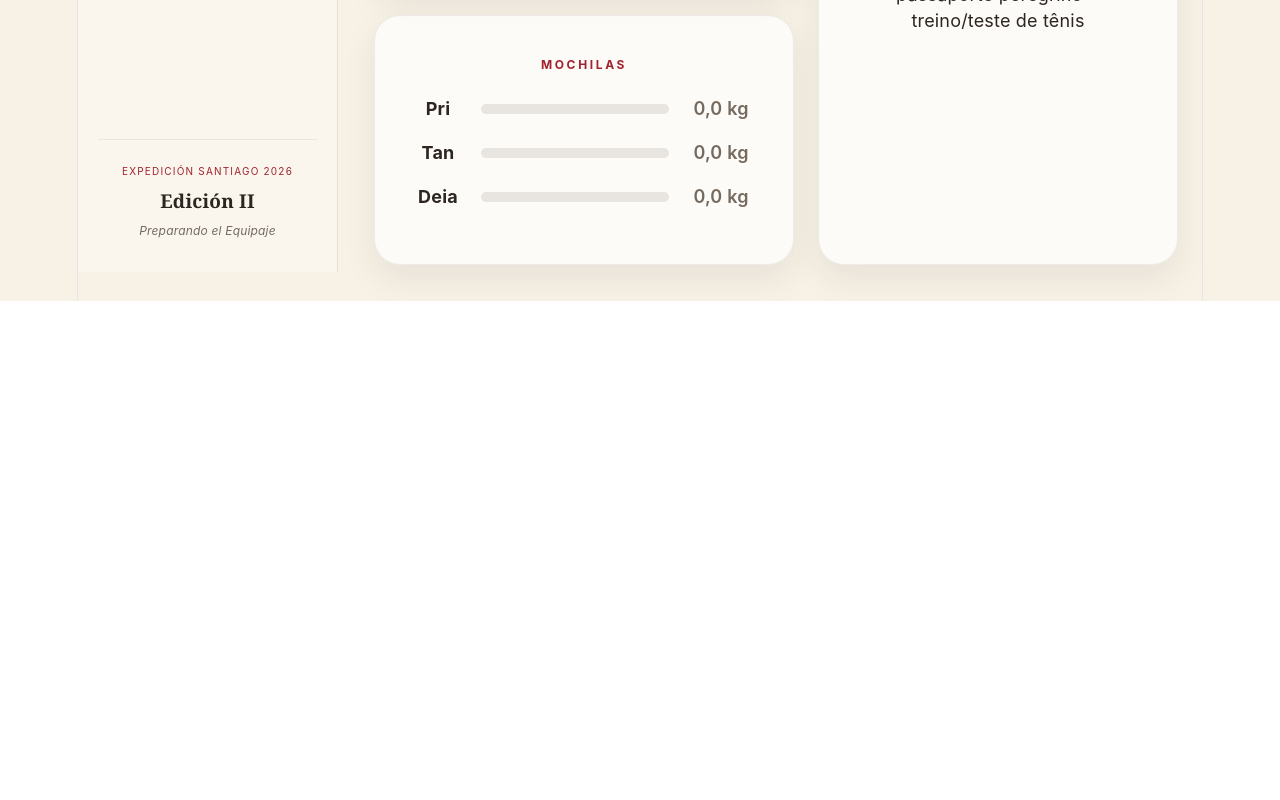
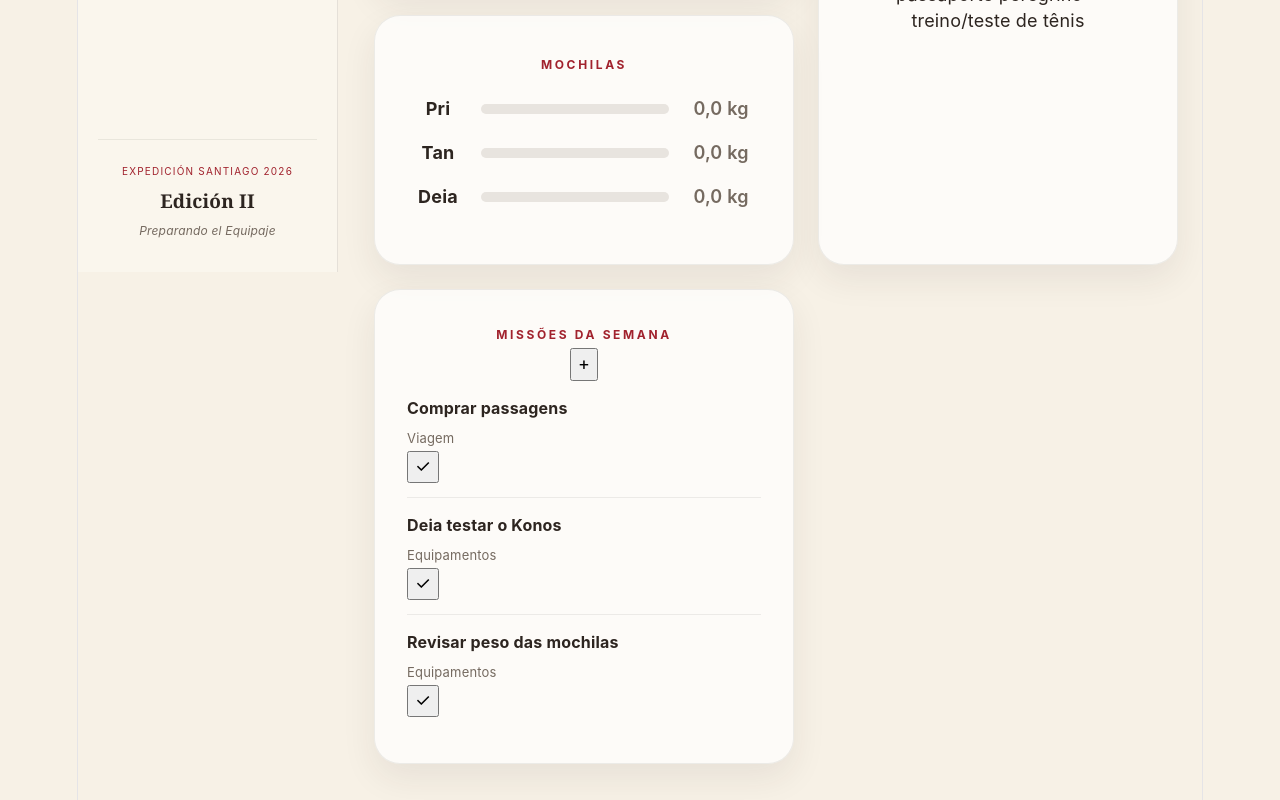
Before and after one commit to pbrittes/cuaderno-del-peregrino, a React (Vite) app: page / in a window 1280 px wide. Shown: the part 528-1328 px from the top of the page. Before the commit the page ends 829 px from the top, so only its background shows below. Built offline with nearby package versions, Linux system fonts and the light colour scheme.

Commit message:
feat: add editable missions

```diff
--- a/src/App.css
+++ b/src/App.css
@@ -404,4 +404,64 @@ h2 {
   .gear-weight {
     display: block !important;
   }
+}.missions-card {
+  background: rgba(255,255,255,.72);
+  border-radius: 26px;
+  padding: 32px;
+  border: 1px solid rgba(45,37,32,.08);
+  box-shadow: var(--shadow-card);
 }
+
+.mission-row {
+  padding: 14px 0;
+  border-bottom: 1px solid rgba(45,37,32,.08);
+}
+
+.mission-row:last-child {
+  border-bottom: none;
+}
+
+.mission-row strong {
+  display: block;
+  font-size: 16px;
+}
+
+.mission-row small {
+  color: var(--color-muted);
+  text-transform: capitalize;
+  font-size: 13px;
+}.mission-row {
+  width: 100%;
+  border: none;
+  background: transparent;
+  cursor: pointer;
+
+  text-align: left;
+
+  padding: 14px 0;
+
+  border-bottom: 1px solid rgba(45, 37, 32, .08);
+
+  transition: .2s;
+}
+
+.mission-row:hover {
+  opacity: .70;
+}
+
+.mission-row:last-child {
+  border-bottom: none;
+}
+
+.mission-row strong {
+  display: block;
+  font-size: 16px;
+  color: var(--color-ink);
+}
+
+.mission-row small {
+  display: block;
+  margin-top: 4px;
+  color: var(--color-muted);
+  text-transform: capitalize;
+}
--- /dev/null
+++ b/src/data/missionStore.ts
@@ -0,0 +1,84 @@
+import { useEffect, useState } from 'react'
+import { initialMissions, type Mission } from './missions'
+
+const STORAGE_KEY = 'cuaderno-missions'
+
+export function useMissionStore() {
+  const [missions, setMissions] = useState<Mission[]>(() => {
+    const saved = localStorage.getItem(STORAGE_KEY)
+
+    if (!saved) {
+      return initialMissions
+    }
+
+    try {
+      return JSON.parse(saved) as Mission[]
+    } catch {
+      return initialMissions
+    }
+  })
+
+  useEffect(() => {
+    localStorage.setItem(STORAGE_KEY, JSON.stringify(missions))
+  }, [missions])
+
+  function createMission(title: string) {
+    const trimmed = title.trim()
+
+    if (!trimmed) return
+
+    const mission: Mission = {
+      id: crypto.randomUUID(),
+      title: trimmed,
+      description: '',
+      category: 'geral',
+      priority: 'média',
+      status: 'todo',
+      source: 'manual',
+    }
+
+    setMissions((current) => [...current, mission])
+  }
+
+  function addMission(mission: Mission) {
+    setMissions((current) => [...current, mission])
+  }
+
+  function updateMission(id: string, data: Partial<Mission>) {
+    setMissions((current) =>
+      current.map((mission) =>
+        mission.id === id
+          ? { ...mission, ...data }
+          : mission,
+      ),
+    )
+  }
+
+  function removeMission(id: string) {
+    setMissions((current) =>
+      current.filter((mission) => mission.id !== id),
+    )
+  }
+
+  function toggleMission(id: string) {
+    setMissions((current) =>
+      current.map((mission) =>
+        mission.id === id
+          ? {
+              ...mission,
+              status: mission.status === 'done' ? 'todo' : 'done',
+            }
+          : mission,
+      ),
+    )
+  }
+
+  return {
+    missions,
+    createMission,
+    addMission,
+    updateMission,
+    removeMission,
+    toggleMission,
+  }
+}
--- a/src/data/missions.ts
+++ b/src/data/missions.ts
@@ -0,0 +1,66 @@
+export type MissionCategory =
+  | 'viagem'
+  | 'equipamentos'
+  | 'hospedagem'
+  | 'financeiro'
+  | 'treinos'
+  | 'documentos'
+  | 'saúde'
+  | 'compras'
+  | 'geral'
+
+export type MissionPriority = 'alta' | 'média' | 'baixa'
+
+export type MissionStatus = 'todo' | 'doing' | 'done' | 'cancelled'
+
+export type MissionSource = 'manual' | 'system'
+
+export type Mission = {
+  id: string
+  title: string
+  description?: string
+  category: MissionCategory
+  priority: MissionPriority
+  status: MissionStatus
+  source: MissionSource
+  dueDate?: string
+  linkedTo?: {
+    type: 'agenda' | 'mochila' | 'viagem' | 'hospedagem'
+    id: string
+  }
+}
+
+export const initialMissions: Mission[] = [
+  {
+    id: 'comprar-passagens',
+    title: 'Comprar passagens',
+    description: 'Avaliar no fim de semana do WOODZ.',
+    category: 'viagem',
+    priority: 'alta',
+    status: 'todo',
+    source: 'manual',
+    dueDate: '2026-07-19',
+  },
+  {
+    id: 'testar-konos-deia',
+    title: 'Deia testar o Konos',
+    description: 'Tênis comprado. Falta teste no pé da peregrina.',
+    category: 'equipamentos',
+    priority: 'alta',
+    status: 'todo',
+    source: 'manual',
+    linkedTo: {
+      type: 'mochila',
+      id: 'tenis-principal',
+    },
+  },
+  {
+    id: 'revisar-mochilas',
+    title: 'Revisar peso das mochilas',
+    description: 'Checar o que vai na mochila e o que vai no corpo.',
+    category: 'equipamentos',
+    priority: 'média',
+    status: 'todo',
+    source: 'manual',
+  },
+]
--- a/src/pages/Home/Home.tsx
+++ b/src/pages/Home/Home.tsx
@@ -1,6 +1,8 @@
-import { useMemo } from 'react'
+import { useMemo, useState } from 'react'
 
 import { useBackpackItems } from '../../data/backpackStore'
+import { useMissionStore } from '../../data/missionStore'
+
 import { agendaEvents } from '../../data/agenda'
 import {
   getDaysUntilDeparture,
@@ -23,15 +25,21 @@ export function Home() {
   const nextEvent = getNextEvent(agendaEvents)
 
   const { items } = useBackpackItems()
+  const { missions, toggleMission, createMission } = useMissionStore()
+
+  const [showMissionForm, setShowMissionForm] = useState(false)
+  const [newMission, setNewMission] = useState('')
+
+  const nextMissions = missions
+    .filter((mission) => mission.status !== 'done')
+    .slice(0, 3)
 
   const backpackStatus = useMemo(() => {
     const pilgrims = ['Pri', 'Tan', 'Deia'] as const
 
     return pilgrims.map((name) => {
       const weight = items.reduce((total, item) => {
-        return item.status[name] === 'tem'
-          ? total + item.weight
-          : total
+        return item.status[name] === 'tem' ? total + item.weight : total
       }, 0)
 
       return {
@@ -42,14 +50,18 @@ export function Home() {
     })
   }, [items])
 
+  function handleCreateMission() {
+    createMission(newMission)
+    setNewMission('')
+    setShowMissionForm(false)
+  }
+
   return (
     <main className="home-page">
       <div className="home-dashboard">
-
         <section className="countdown-card">
           <p className="eyebrow">¡Buen Camino!</p>
-
-          <h2>Bom dia, peregrina.</h2>
+          <h2>Bom dia, peregrinas.</h2>
 
           <div className="countdown-number">{days}</div>
 
@@ -66,14 +78,8 @@ export function Home() {
           {nextEvent && (
             <>
               <h3>📖 {nextEvent.title}</h3>
-
-              <p className="event-date">
-                {formatDate(nextEvent.date)}
-              </p>
-
-              {nextEvent.note && (
-                <p>{nextEvent.note}</p>
-              )}
+              <p className="event-date">{formatDate(nextEvent.date)}</p>
+              {nextEvent.note && <p>{nextEvent.note}</p>}
             </>
           )}
         </section>
@@ -86,11 +92,7 @@ export function Home() {
               <strong>{item.name}</strong>
 
               <div className="backpack-bar">
-                <span
-                  style={{
-                    width: `${item.progress}%`,
-                  }}
-                />
+                <span style={{ width: `${item.progress}%` }} />
               </div>
 
               <em>{formatWeight(item.weight)}</em>
@@ -98,6 +100,56 @@ export function Home() {
           ))}
         </section>
 
+        <section className="missions-card">
+          <div className="missions-header">
+            <p className="eyebrow">Missões da Semana</p>
+
+            <button
+              className="mission-add-button"
+              onClick={() => setShowMissionForm(true)}
+            >
+              +
+            </button>
+          </div>
+
+          {nextMissions.length === 0 ? (
+            <p>Todas as missões concluídas 🎉</p>
+          ) : (
+            nextMissions.map((mission) => (
+              <div className="mission-row" key={mission.id}>
+                <div>
+                  <strong>{mission.title}</strong>
+                  <small>{mission.category}</small>
+                </div>
+
+                <button
+                  className="mission-done-button"
+                  onClick={() => toggleMission(mission.id)}
+                >
+                  ✓
+                </button>
+              </div>
+            ))
+          )}
+
+          {showMissionForm && (
+            <div className="mission-form">
+              <input
+                value={newMission}
+                onChange={(event) => setNewMission(event.target.value)}
+                placeholder="Nova missão..."
+                autoFocus
+              />
+
+              <div>
+                <button onClick={handleCreateMission}>Salvar</button>
+                <button onClick={() => setShowMissionForm(false)}>
+                  Cancelar
+                </button>
+              </div>
+            </div>
+          )}
+        </section>
       </div>
     </main>
   )
```
